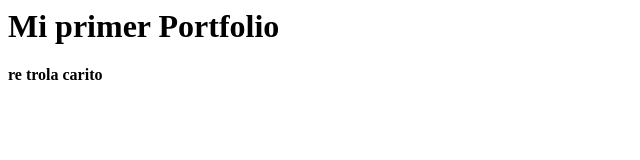
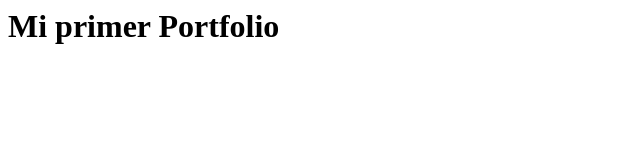
Before and after one commit to tinchoprediger5/PortfolioFrontEnd, a plain HTML site: page index.html in a window 1280 px wide. Shown: the full height of the page, 0-640 px from the left. Drawn offline with Linux system fonts and the light colour scheme.

Commit message:
Update index.html

```diff
--- a/index.html
+++ b/index.html
@@ -1,2 +1 @@
 <h1>Mi primer Portfolio</h1>
-<b>re trola carito</b>
```
